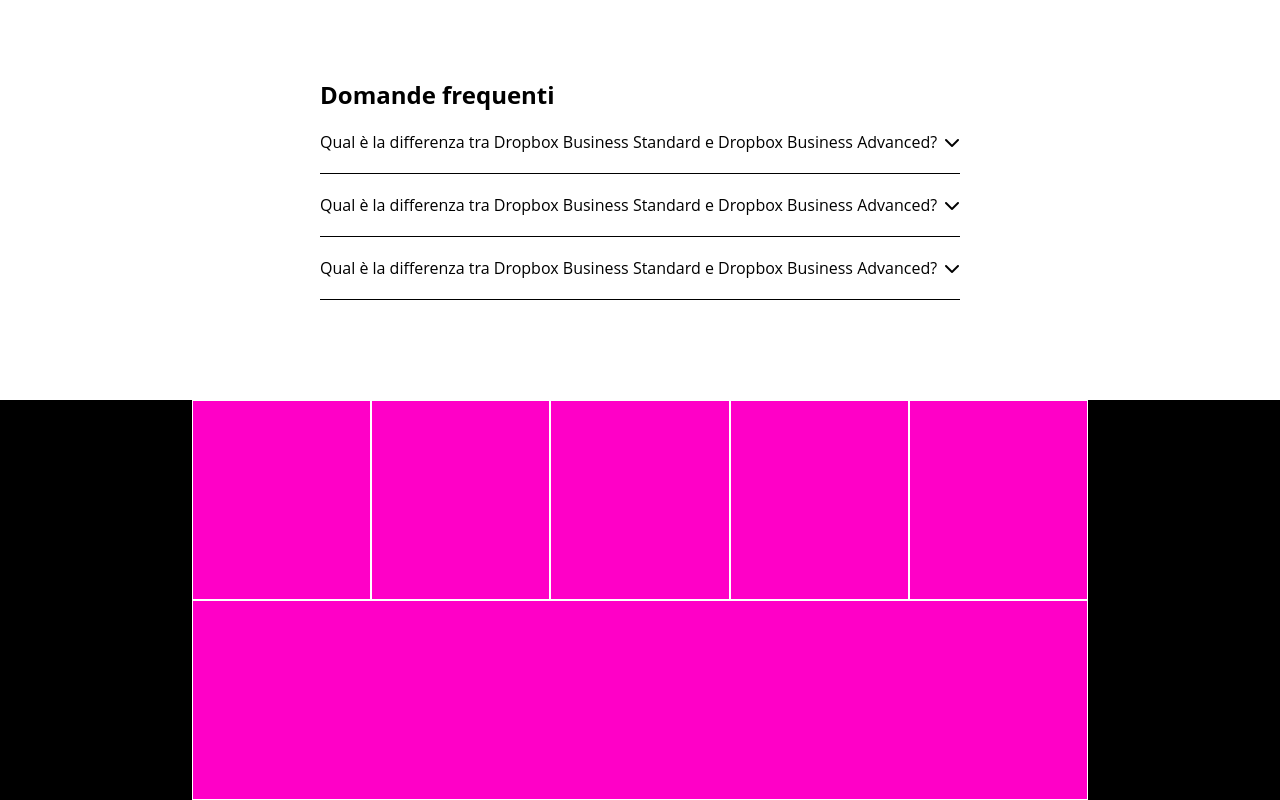
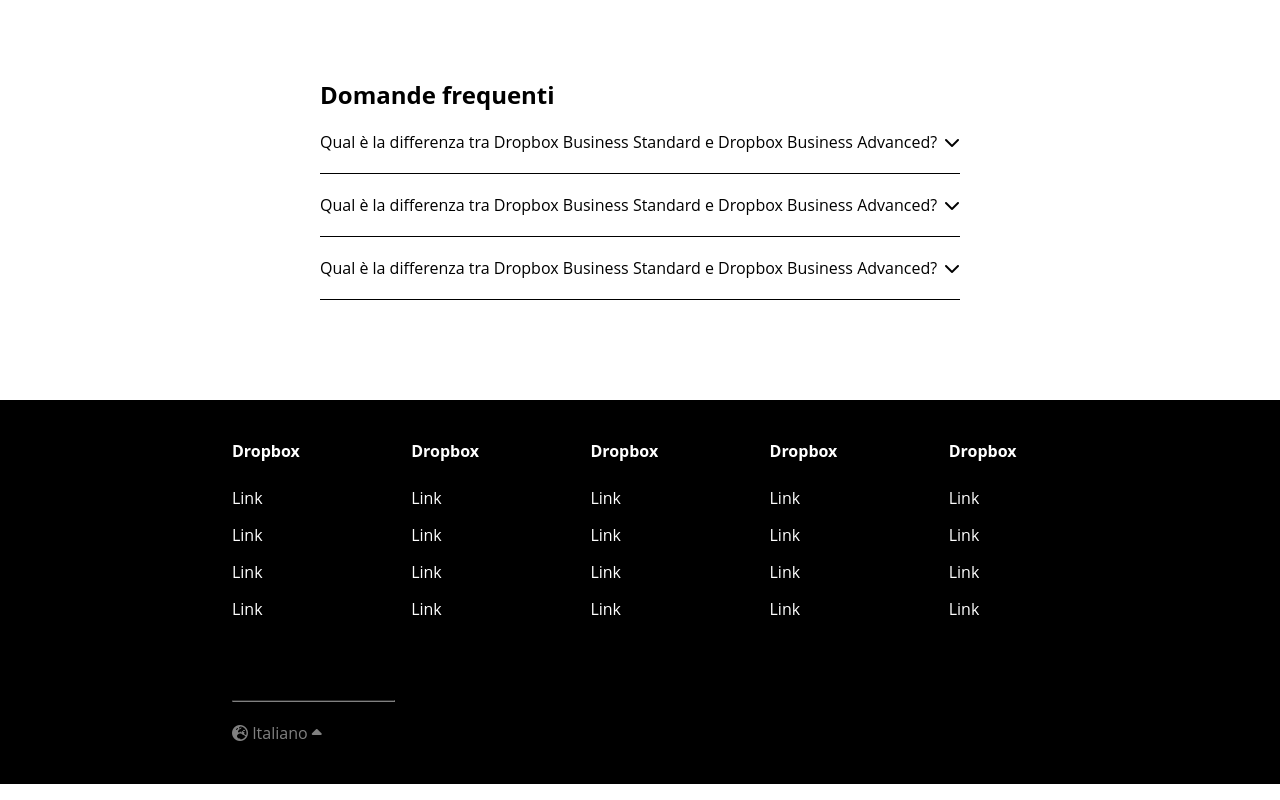
Before and after one commit to LucaElisio/htmlcss-dropbox, a plain HTML site: page index.html in a window 1280 px wide. Shown: the part 5357-6157 px from the top of the page. Drawn offline with Linux system fonts and the light colour scheme.

Commit message:
feat: footer details

```diff
--- a/css/style.css
+++ b/css/style.css
@@ -334,15 +334,24 @@ h1{
 
 /* FOOTER */
 footer{
+    color: white;
 
     /* debug */
     background-color: black;
 }
 
 .foot-col{
+    padding: 40px;
+}
 
-    /* debug */
-    min-height: 200px;
-    background-color: #FF00C7;
-    border: 1px solid white;
+.foot-col ul{
+    padding-top: 10px;
 }
+
+.foot-col li{
+    padding-top: 15px;
+}
+
+.foot-col.w-100{
+    color: grey;
+}
--- a/index.html
+++ b/index.html
@@ -333,15 +333,65 @@
         <div class="large-container flex-container m-0-auto f-wrap">
 
             <!-- COLONNE DEI LINK ESTERNI -->
-            <div class="foot-col w-20"></div>
-            <div class="foot-col w-20"></div>
-            <div class="foot-col w-20"></div>
-            <div class="foot-col w-20"></div>
-            <div class="foot-col w-20"></div>
+            <div class="foot-col w-20">
+                <h4>Dropbox</h4>
+                <ul>
+                    <li><a href="">Link</a></li>
+                    <li><a href="">Link</a></li>
+                    <li><a href="">Link</a></li>
+                    <li><a href="">Link</a></li>
+                </ul>
+            </div>
+            <div class="foot-col w-20">
+                <h4>Dropbox</h4>
+                <ul>
+                    <li><a href="">Link</a></li>
+                    <li><a href="">Link</a></li>
+                    <li><a href="">Link</a></li>
+                    <li><a href="">Link</a></li>
+                </ul>
+            </div>
+            <div class="foot-col w-20">
+                <h4>Dropbox</h4>
+                <ul>
+                    <li><a href="">Link</a></li>
+                    <li><a href="">Link</a></li>
+                    <li><a href="">Link</a></li>
+                    <li><a href="">Link</a></li>
+                </ul>
+            </div>
+            <div class="foot-col w-20">
+                <h4>Dropbox</h4>
+                <ul>
+                    <li><a href="">Link</a></li>
+                    <li><a href="">Link</a></li>
+                    <li><a href="">Link</a></li>
+                    <li><a href="">Link</a></li>
+                </ul>
+            </div>
+            <div class="foot-col w-20">
+                <h4>Dropbox</h4>
+                <ul>
+                    <li><a href="">Link</a></li>
+                    <li><a href="">Link</a></li>
+                    <li><a href="">Link</a></li>
+                    <li><a href="">Link</a></li>
+                </ul>
+
+
+            </div>
+
+
+
             <!-- /COLONNE DEI LINK ESTERNI -->
 
             <!-- COPYRIGHT E LINGUA -->
-            <div class="foot-col w-100"></div>
+            <div class="foot-col w-100">
+                <hr style="width: 20%; margin-bottom: 20px; border-color: grey;">
+                <i class="fa-solid fa-earth-europe"></i>
+                <span>Italiano</span>
+                <i class="fa-solid fa-caret-up"></i>
+            </div>
 
         </div>
         <!-- /FOOTER CONTAINER -->
```
